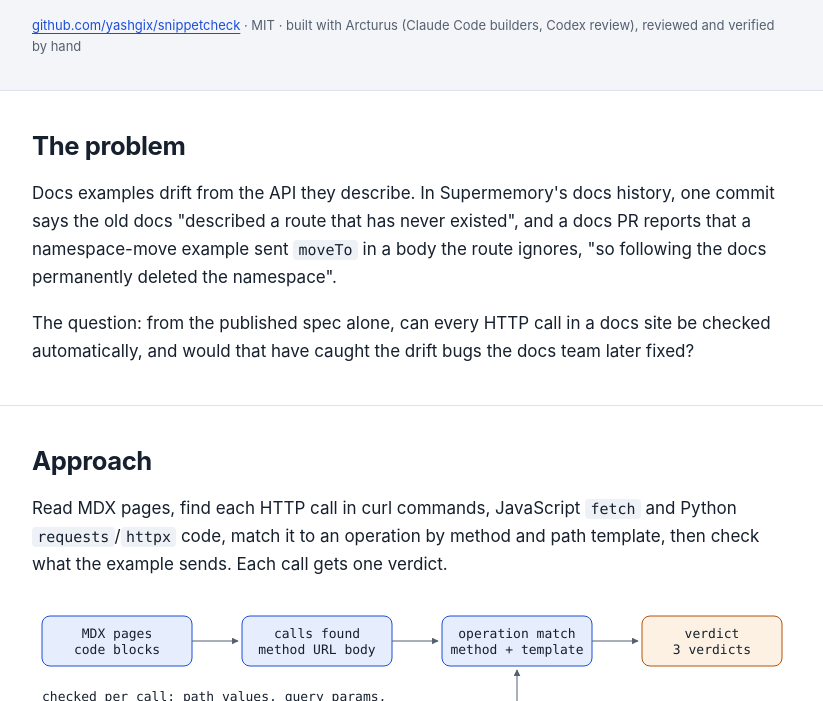
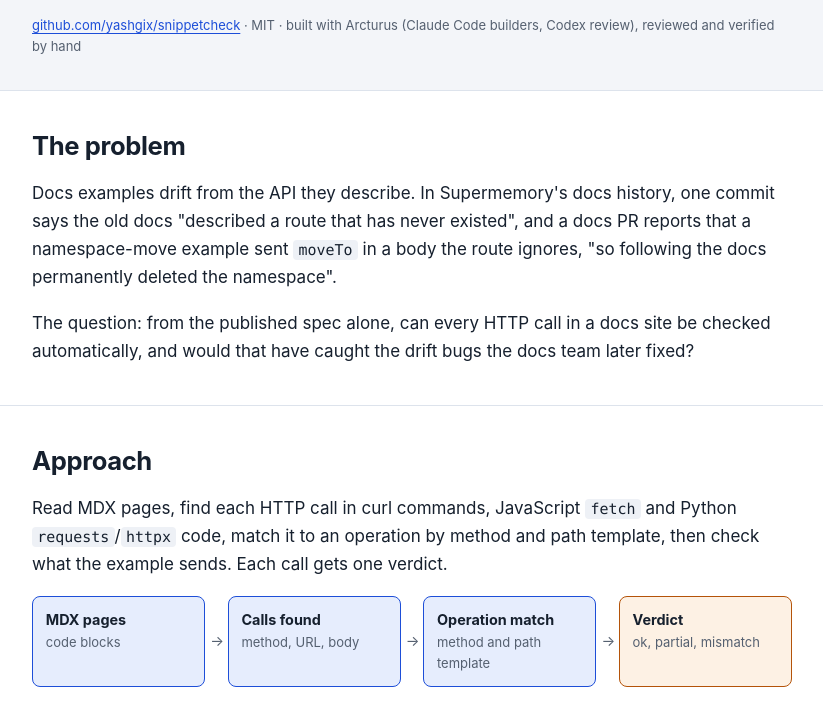
Before and after one commit to yashgix/snippetspec, a plain HTML site: page docs/index.html in a window 1280 px wide. Shown: the part 229-930 px from the top of the page, without its empty margins (228-1051 px from the left). Drawn offline with Linux system fonts and the light colour scheme.

Commit message:
Write-up: replace SVG diagram with stacking flow boxes

```diff
--- a/docs/index.html
+++ b/docs/index.html
@@ -47,13 +47,15 @@ th, td { text-align: left; padding: 0.5rem 0.8rem; border-bottom: 1px solid var(
 th { background: var(--band); color: var(--muted); font-weight: 500; font-size: 0.8125rem; }
 tr:last-child td { border-bottom: 0; }
 .note { background: var(--warn-soft); border-radius: 12px; padding: 1rem 1.2rem; }
-.diagram { overflow-x: auto; }
-svg text { font-family: ui-monospace, Menlo, monospace; font-size: 13px; fill: #16202e; }
-svg .box { fill: #e6edfd; stroke: #1d4ed8; }
-svg .out { fill: #fdf1e4; stroke: #b45309; }
-svg .arrow { stroke: #556070; fill: none; marker-end: url(#a); }
+.flow { display: grid; grid-template-columns: repeat(4, minmax(0, 1fr)); gap: 1.4rem; }
+.step { position: relative; background: var(--soft); border: 1px solid var(--accent); border-radius: 8px; padding: 0.7rem 0.8rem; display: flex; flex-direction: column; font-size: 0.9rem; }
+.step.out { background: var(--warn-soft); border-color: var(--warn); }
+.step span { color: var(--muted); font-size: 0.8125rem; }
+.step + .step::before { content: "\2192"; position: absolute; left: -1.15rem; top: 50%; transform: translateY(-50%); color: var(--muted); }
 @media (max-width: 760px) {
   .tiles { grid-template-columns: repeat(2, minmax(0, 1fr)); }
+  .flow { grid-template-columns: minmax(0, 1fr); gap: 1.3rem; }
+  .step + .step::before { content: "\2193"; left: 1rem; top: -1.25rem; transform: none; }
   .bar { grid-template-columns: 7rem minmax(0, 1fr) 4.5rem; }
 }
 </style>
@@ -81,19 +83,13 @@ svg .arrow { stroke: #556070; fill: none; marker-end: url(#a); }
   <p>Read MDX pages, find each HTTP call in curl commands, JavaScript <code>fetch</code> and Python
   <code>requests</code>/<code>httpx</code> code, match it to an operation by method and path template, then check what the
   example sends. Each call gets one verdict.</p>
-  <div class="diagram"><svg viewBox="0 0 760 230" width="760" role="img" aria-label="Pipeline from MDX pages to verdicts" style="min-width:640px;max-width:100%">
-    <defs><marker id="a" viewBox="0 0 10 10" refX="9" refY="5" markerWidth="7" markerHeight="7" orient="auto"><path d="M0 0L10 5L0 10z" fill="#556070"/></marker></defs>
-    <rect class="box" x="10" y="20" width="150" height="50" rx="8"/><text x="85" y="42" text-anchor="middle">MDX pages</text><text x="85" y="58" text-anchor="middle">code blocks</text>
-    <rect class="box" x="210" y="20" width="150" height="50" rx="8"/><text x="285" y="42" text-anchor="middle">calls found</text><text x="285" y="58" text-anchor="middle">method URL body</text>
-    <rect class="box" x="410" y="20" width="150" height="50" rx="8"/><text x="485" y="42" text-anchor="middle">operation match</text><text x="485" y="58" text-anchor="middle">method + template</text>
-    <rect class="out" x="610" y="20" width="140" height="50" rx="8"/><text x="680" y="42" text-anchor="middle">verdict</text><text x="680" y="58" text-anchor="middle">3 verdicts</text>
-    <path class="arrow" d="M160 45H206"/><path class="arrow" d="M360 45H406"/><path class="arrow" d="M560 45H606"/>
-    <rect class="box" x="410" y="140" width="150" height="50" rx="8"/><text x="485" y="162" text-anchor="middle">OpenAPI spec</text><text x="485" y="178" text-anchor="middle">pinned, sha256</text>
-    <path class="arrow" d="M485 140V74"/>
-    <text x="10" y="105">checked per call: path values, query params,</text>
-    <text x="10" y="123">body fields, types, enums, content type</text>
-    <text x="10" y="215">Exit status 1 when any call mismatches, so a docs build can gate on it.</text>
-  </svg></div>
+  <div class="flow" role="img" aria-label="Pipeline from MDX pages to verdicts">
+    <div class="step"><b>MDX pages</b><span>code blocks</span></div>
+    <div class="step"><b>Calls found</b><span>method, URL, body</span></div>
+    <div class="step"><b>Operation match</b><span>method and path template</span></div>
+    <div class="step out"><b>Verdict</b><span>ok, partial, mismatch</span></div>
+  </div>
+  <p class="small muted">Matching reads the pinned OpenAPI spec (sha256 checked). Each call is checked for path values, query parameters, body field names, required fields, types, enum values and content type. Exit status is 1 when any call mismatches, so a docs build can gate on it.</p>
   <ul>
     <li><code>ok</code>: everything the checker can see agrees with the spec.</li>
     <li><code>partial</code>: nothing contradicts the spec, but part of the call could not be read. Not a pass.</li>
```
Also changed, not shown: tools/page_template.html (+14 -18 lines).
